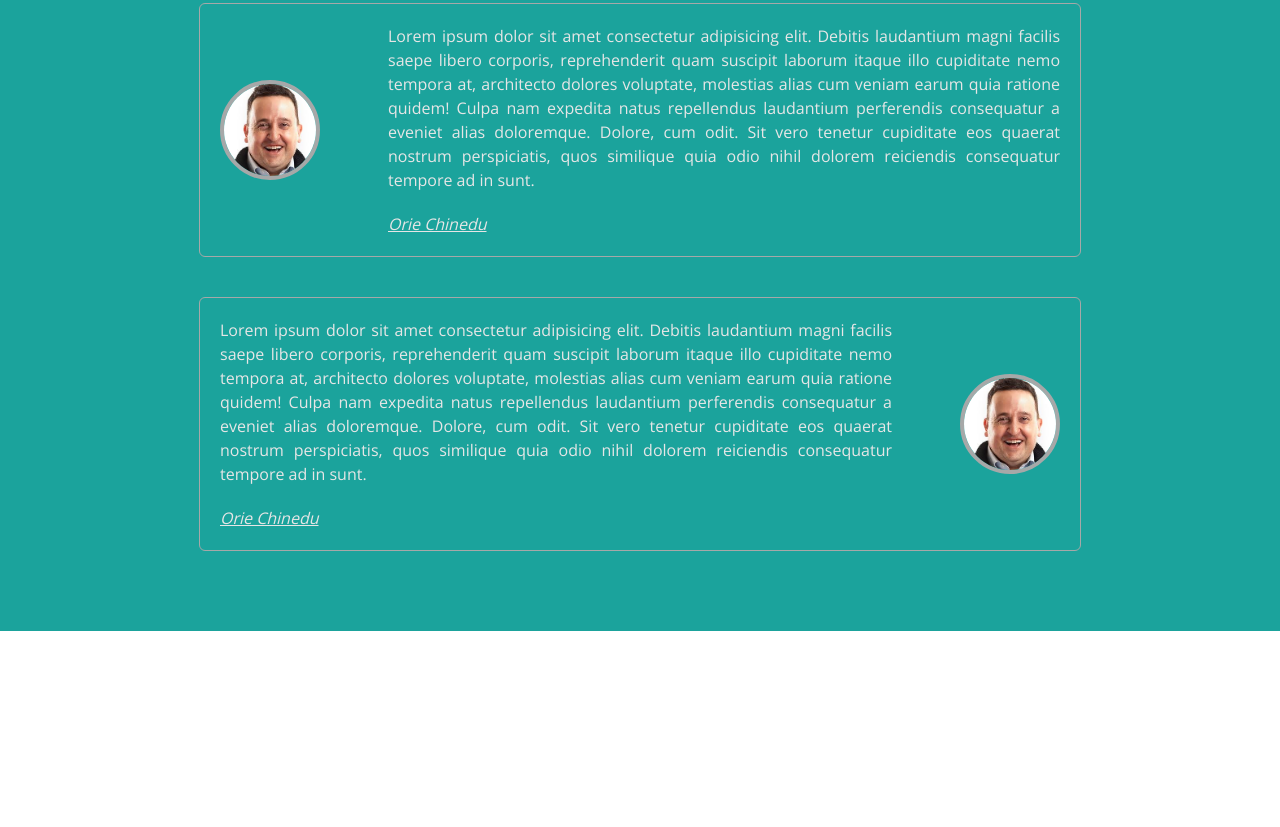
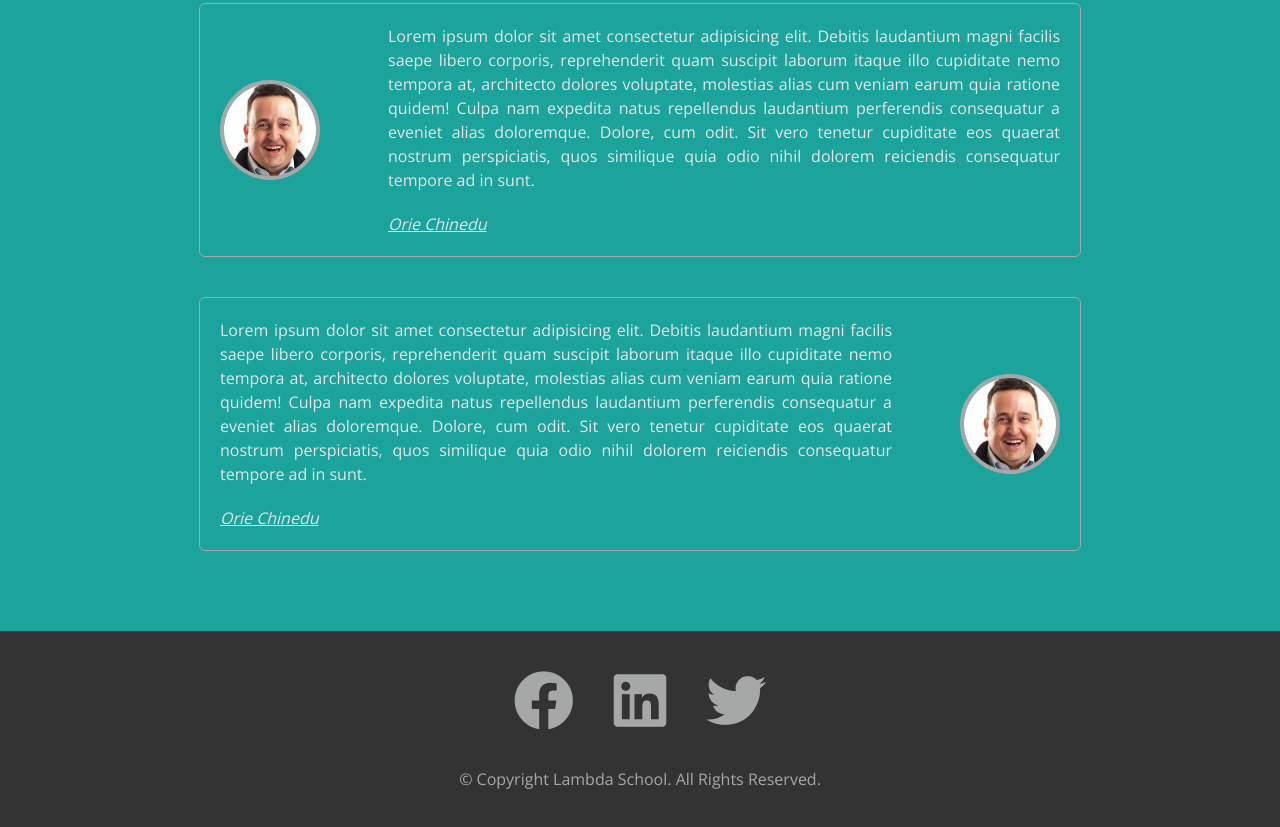
Before and after one commit to nedssoft/Tiemendo-User-Interface-CHINEDU, a plain HTML site: page index.html in a window 1280 px wide. Shown: the part 1987-2814 px from the top of the page. Before the commit the page ends 2618 px from the top, so only its background shows below. Drawn offline with nearby package versions, Linux system fonts and the light colour scheme.

Commit message:
Implement footer

```diff
--- a/index.html
+++ b/index.html
@@ -131,21 +131,33 @@
             <div class="service">
               <article>
                 <h3><span><i class="fas fa-leaf"> </i></span> Credit Extension Package</h3>
-                <p>CEP is our innovative package that eliminates the capital constraints limiting farmers ability to increase crop productivity and the adoption of improved farm technologies. With our CEP, farmers access fertilizers and seeds when they most need it at their convenience. They receive training and field extension to enforce appropriate usage of inputs and implementation of good agricultural practices. Without markets, farmers are less motivated to increase production – linking farmers to favorable markets is our topmost priority.</p>
+                <p>CEP is our innovative package that eliminates the capital constraints limiting farmers ability to
+                  increase crop productivity and the adoption of improved farm technologies. With our CEP, farmers
+                  access fertilizers and seeds when they most need it at their convenience. They receive training and
+                  field extension to enforce appropriate usage of inputs and implementation of good agricultural
+                  practices. Without markets, farmers are less motivated to increase production – linking farmers to
+                  favorable markets is our topmost priority.</p>
                 <a href="#" class="learn-more">More...</a>
               </article>
             </div>
             <div class="service">
               <article>
                 <h3><span> <i class="fas fa-utensils"></i></span> Food Security</h3>
-                <p>We understand the importance of food security and the need for a society to be stable enough to sustain itself – at least, as far as food is concerned. That is why Tieme Ndo goes at length to assists rural farmers to access quality farming inputs in a timely manner. With this strategy, farmers can improve their yield by harnessing these inputs, and food remains available, accessible, utilizable and stable.</p>
+                <p>We understand the importance of food security and the need for a society to be stable enough to
+                  sustain itself – at least, as far as food is concerned. That is why Tieme Ndo goes at length to
+                  assists rural farmers to access quality farming inputs in a timely manner. With this strategy, farmers
+                  can improve their yield by harnessing these inputs, and food remains available, accessible, utilizable
+                  and stable.</p>
                 <a href="#" class="learn-more">More...</a>
               </article>
             </div>
             <div class="service">
               <article>
                 <h3><span> <i class="fas fa-users"></i></span> Farmers' Cooperative</h3>
-                <p>Multitude they say is strength, at Tieme Ndo, we believe in the power of numbers. Hence, we have designed a formidable structure which enables the farmers to leverage on the power of numbers through our farmers' cooperative society. Farmers who enrol in the Cooperative program have more opportunities to more loans and assistance within the cooperative society.</p>
+                <p>Multitude they say is strength, at Tieme Ndo, we believe in the power of numbers. Hence, we have
+                  designed a formidable structure which enables the farmers to leverage on the power of numbers through
+                  our farmers' cooperative society. Farmers who enrol in the Cooperative program have more opportunities
+                  to more loans and assistance within the cooperative society.</p>
                 <a href="#" class="learn-more">More...</a>
               </article>
             </div>
@@ -156,7 +168,12 @@
           <div class="testimony-container">
             <article class="testimony">
               <div class="text-box">
-                  <p>Lorem ipsum dolor sit amet consectetur adipisicing elit. Debitis laudantium magni facilis saepe libero corporis, reprehenderit quam suscipit laborum itaque illo cupiditate nemo tempora at, architecto dolores voluptate, molestias alias cum veniam earum quia ratione quidem! Culpa nam expedita natus repellendus laudantium perferendis consequatur a eveniet alias doloremque. Dolore, cum odit. Sit vero tenetur cupiditate eos quaerat nostrum perspiciatis, quos similique quia odio nihil dolorem reiciendis consequatur tempore ad in sunt. </p>
+                <p>Lorem ipsum dolor sit amet consectetur adipisicing elit. Debitis laudantium magni facilis saepe
+                  libero corporis, reprehenderit quam suscipit laborum itaque illo cupiditate nemo tempora at,
+                  architecto dolores voluptate, molestias alias cum veniam earum quia ratione quidem! Culpa nam expedita
+                  natus repellendus laudantium perferendis consequatur a eveniet alias doloremque. Dolore, cum odit. Sit
+                  vero tenetur cupiditate eos quaerat nostrum perspiciatis, quos similique quia odio nihil dolorem
+                  reiciendis consequatur tempore ad in sunt. </p>
                 <p class="author">Orie Chinedu</p>
               </div>
 
@@ -166,21 +183,40 @@
             <article class="testimony reverse">
               <img src="assets/img/testimony.jpeg" alt="" width="100px" height="100px">
               <div class="text-box">
-                   <p>Lorem ipsum dolor sit amet consectetur adipisicing elit. Debitis laudantium magni facilis saepe libero corporis, reprehenderit quam suscipit laborum itaque illo cupiditate nemo tempora at, architecto dolores voluptate, molestias alias cum veniam earum quia ratione quidem! Culpa nam expedita natus repellendus laudantium perferendis consequatur a eveniet alias doloremque. Dolore, cum odit. Sit vero tenetur cupiditate eos quaerat nostrum perspiciatis, quos similique quia odio nihil dolorem reiciendis consequatur tempore ad in sunt. </p>
+                <p>Lorem ipsum dolor sit amet consectetur adipisicing elit. Debitis laudantium magni facilis saepe
+                  libero corporis, reprehenderit quam suscipit laborum itaque illo cupiditate nemo tempora at,
+                  architecto dolores voluptate, molestias alias cum veniam earum quia ratione quidem! Culpa nam expedita
+                  natus repellendus laudantium perferendis consequatur a eveniet alias doloremque. Dolore, cum odit. Sit
+                  vero tenetur cupiditate eos quaerat nostrum perspiciatis, quos similique quia odio nihil dolorem
+                  reiciendis consequatur tempore ad in sunt. </p>
                 <p class="author">Orie Chinedu</p>
               </div>
             </article>
             <article class="testimony">
               <div class="text-box">
-                     <p>Lorem ipsum dolor sit amet consectetur adipisicing elit. Debitis laudantium magni facilis saepe libero corporis, reprehenderit quam suscipit laborum itaque illo cupiditate nemo tempora at, architecto dolores voluptate, molestias alias cum veniam earum quia ratione quidem! Culpa nam expedita natus repellendus laudantium perferendis consequatur a eveniet alias doloremque. Dolore, cum odit. Sit vero tenetur cupiditate eos quaerat nostrum perspiciatis, quos similique quia odio nihil dolorem reiciendis consequatur tempore ad in sunt. </p>
+                <p>Lorem ipsum dolor sit amet consectetur adipisicing elit. Debitis laudantium magni facilis saepe
+                  libero corporis, reprehenderit quam suscipit laborum itaque illo cupiditate nemo tempora at,
+                  architecto dolores voluptate, molestias alias cum veniam earum quia ratione quidem! Culpa nam expedita
+                  natus repellendus laudantium perferendis consequatur a eveniet alias doloremque. Dolore, cum odit. Sit
+                  vero tenetur cupiditate eos quaerat nostrum perspiciatis, quos similique quia odio nihil dolorem
+                  reiciendis consequatur tempore ad in sunt. </p>
                 <p class="author">Orie Chinedu</p>
               </div>
               <img src="assets/img/testimony.jpeg" alt="" width="100px" height="100px">
             </article>
           </div>
         </section>
+        <footer>
+          <ul class="social">
+            <li><a href="#"><i class="fab fa-facebook facebook"></i></a></li>
+            <li><a href="#"><i class="fab fa-linkedin linkedin"></i></a></li>
+            <li><a href="#"><i class="fab fa-twitter twitter"></i></a></li>
+          </ul>
+          <p> &copy; Copyright Lambda School. All Rights Reserved.</p>
+        </footer>
       </section>
     </main>
+
   </div>
 </body>
 
--- a/less/footer.less
+++ b/less/footer.less
@@ -0,0 +1,35 @@
+footer {
+  width: 100%;
+  min-height: 150px;
+  background: @black;
+  padding: 2rem;
+  .flex(column);
+  color: @silver-text;
+  .social {
+    .flex();
+    li a i {
+      font-size: 6rem;
+      color: @silver-text;
+      padding: 2rem;
+      .transition();
+      &.twitter:hover {
+        color     : @twitterColor;
+        transition: .5s ease-in-out;
+      }
+
+      &.facebook:hover {
+        color     : @facebookColor;
+        transition: .5s ease-in-out;
+      }
+
+      &.linkedin:hover {
+        color     : @linkedinColor;
+        transition: .5s ease-in-out;
+      }
+    }
+  }
+  p {
+    margin: 2rem auto;
+    text-align: center;
+  }
+}
--- a/less/variables.less
+++ b/less/variables.less
@@ -1,2 +1,5 @@
 @mobile: ~"(max-width: 500px)";
 @font: 'Open Sans', sans-serif;
+@twitterColor: #29AAE1;
+@linkedinColor: #0374B3;
+@facebookColor: #3B579D;
```
Also changed, not shown: css/index.css. Lines whose indentation alone changed are shown as unchanged.
